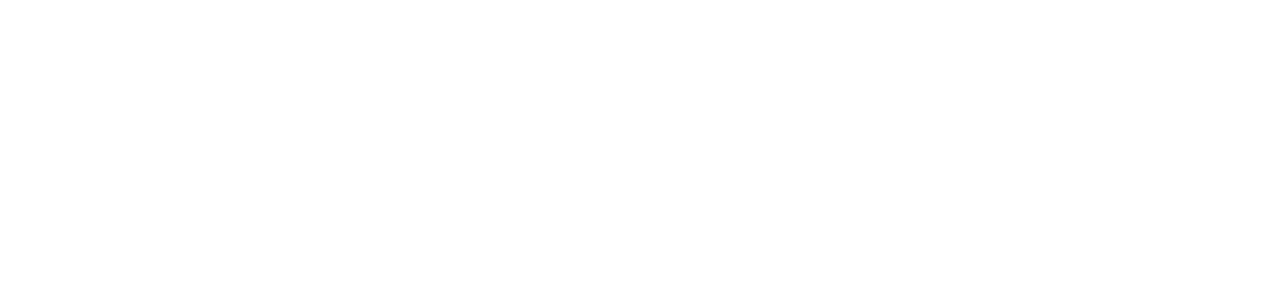
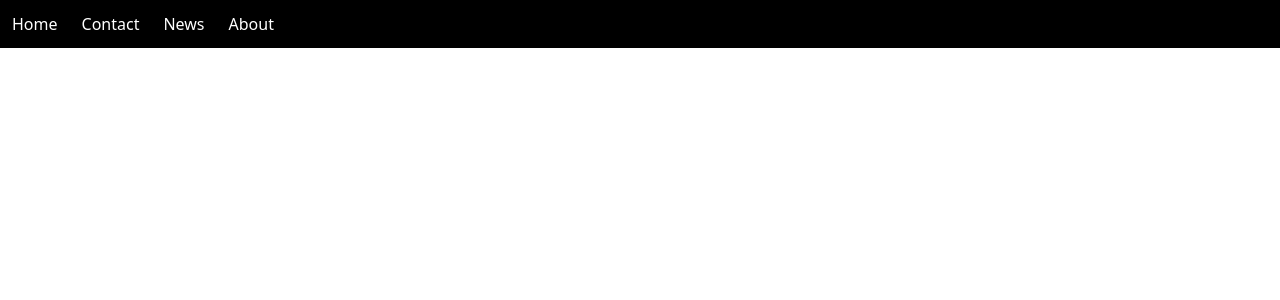
Before and after one commit to saksheesachan003/tailwind-css-experiments, a React (Vite) app in the folder TAILWIND_TUT/Tailwind-Concepts/: page / in a window 1280 px wide. Shown: the top 300 px of the page. Built offline with nearby package versions, Linux system fonts and the light colour scheme.

Commit message:
added header component

```diff
--- a/TAILWIND_TUT/Tailwind-Concepts/src/App.jsx
+++ b/TAILWIND_TUT/Tailwind-Concepts/src/App.jsx
@@ -1,9 +1,9 @@
-import React from 'react'
+import { Header } from './Components/Header'
 
 export default function App() {
   return (
-    <div>
-
-    </div>
+  <>
+  <Header />
+  </>
   )
 }
--- /dev/null
+++ b/TAILWIND_TUT/Tailwind-Concepts/src/Components/Header.jsx
@@ -0,0 +1,28 @@
+// [&>*]:flex  -> Provides flex in all child container from parent
+
+export const Header = () => {
+  return (
+    <ul className="bg-black text-white m-0 flex [&>*]:flex  ">
+      <li>
+        <a className="p-3 hover:bg-zinc-700" href="#home">
+          Home
+        </a>
+      </li>
+      <li>
+        <a className="p-3 hover:bg-zinc-700" href="#contact">
+          Contact
+        </a>
+      </li>
+      <li>
+        <a className="p-3 hover:bg-zinc-700" href="#news">
+          News
+        </a>
+      </li>
+      <li>
+        <a className="p-3 hover:bg-zinc-700" href="#about">
+          About
+        </a>
+      </li>
+    </ul>
+  );
+};
```
